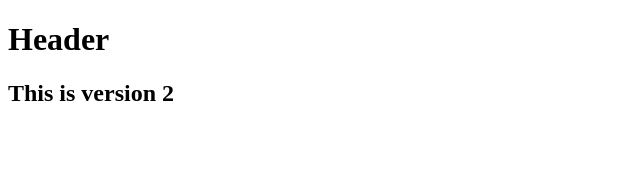
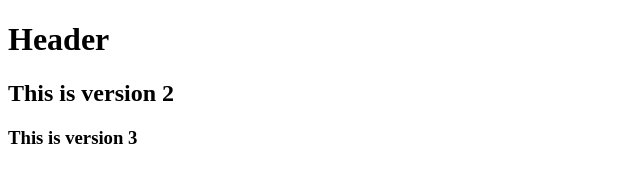
Before and after one commit to LOKENDRA786/myrepo, a plain HTML site: page Index.html in a window 1280 px wide. Shown: the whole page, without its empty margins (0-640 px from the left). Drawn offline with Linux system fonts and the light colour scheme.

Commit message:
Version 3

```diff
--- a/Index.html
+++ b/Index.html
@@ -8,5 +8,6 @@
 <body>
     <h1>Header</h1>
     <h2>This is version 2</h2>
+    <h3>This is version 3</h3>
 </body>
 </html>
```
